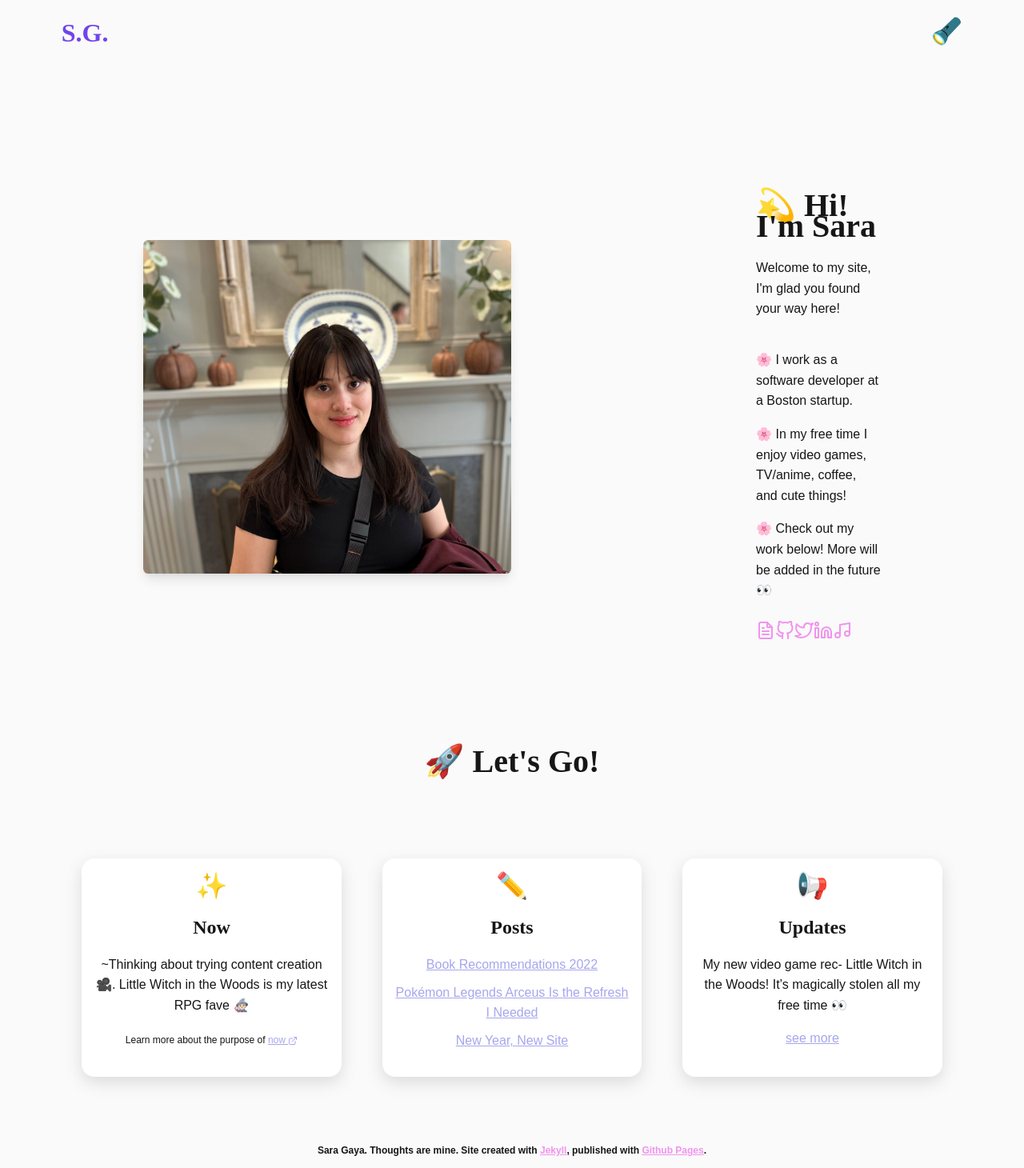
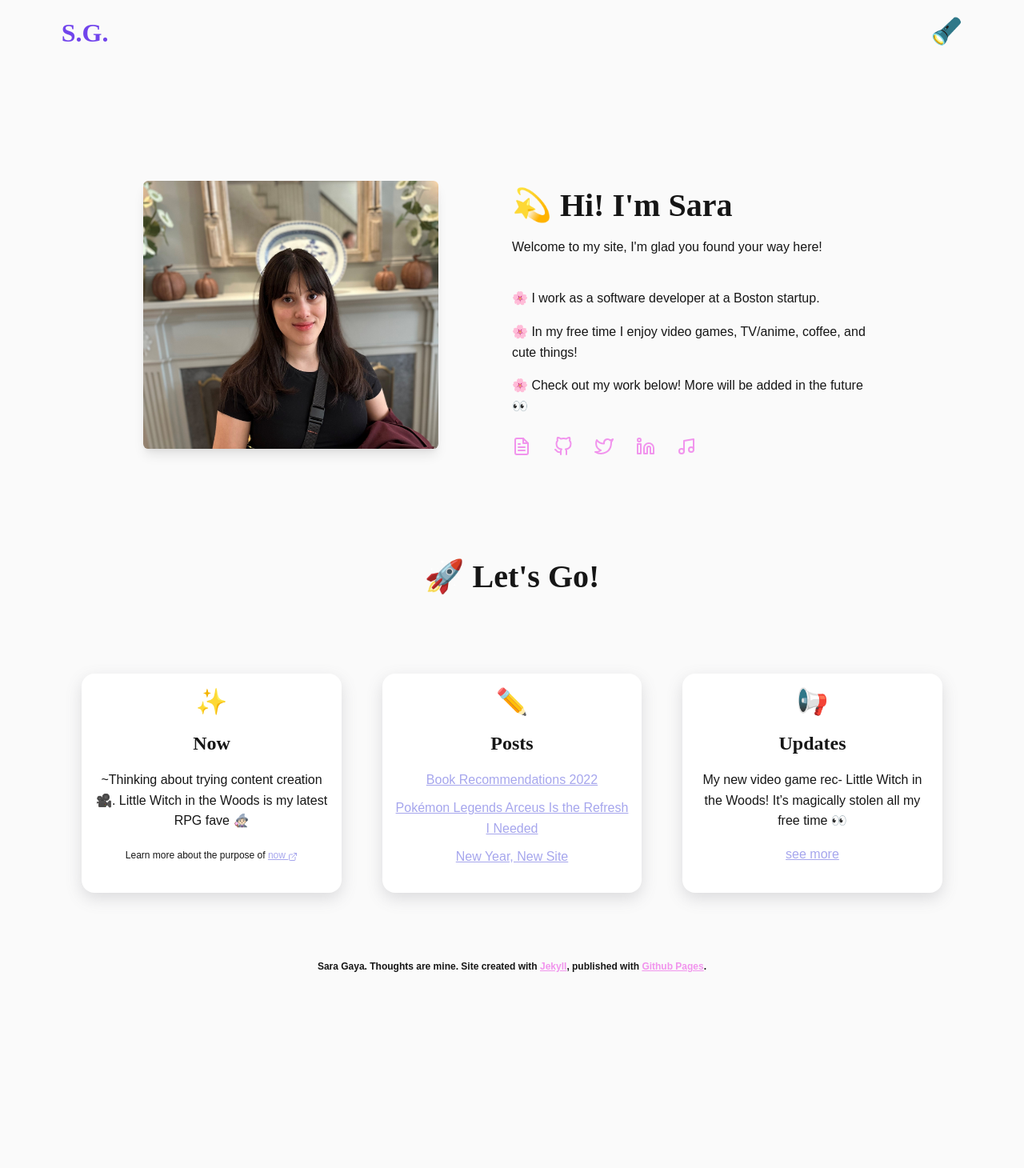
Before and after one commit to sgaya16/blog, a Jekyll site: the page built from index.html, in a window 1280 px wide. Shown: the whole page at 80% size. Built offline with Jekyll 4.4.1, drawn with Linux system fonts in a browser that asks for light colours; some web fonts are replaced; after the commit the page ends 1229 px from its top, so only the background shows below that.

Commit message:
fixed image scaling

```diff
--- a/_sass/main.scss
+++ b/_sass/main.scss
@@ -58,9 +58,10 @@
   }
 
   .pfp {
+    max-width: 50%;
     img {
       border-radius: 0.4rem;
-      width: 60%;
+      width: 80%;
       box-shadow: rgba(0, 0, 0, 0.1) 0px 10px 15px -3px,
         rgba(0, 0, 0, 0.05) 0px 4px 6px -2px;
     }
@@ -366,6 +367,7 @@
       }
 
       .pfp {
+        max-width: 90%;
         text-align: center;
         padding-bottom: 1rem;
       }
```
